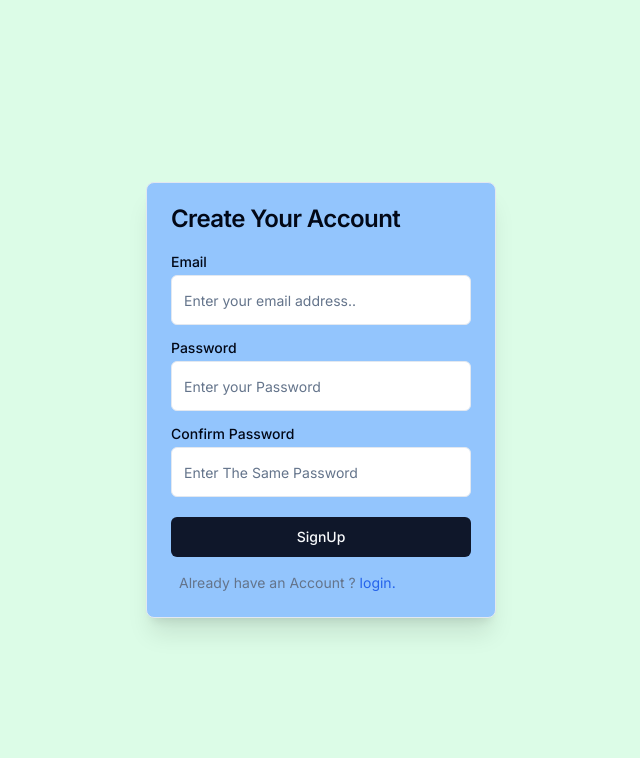
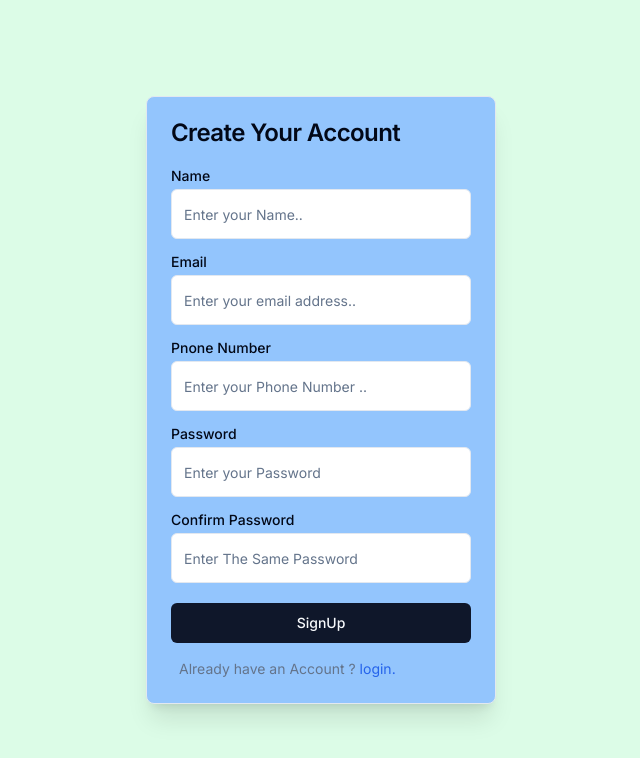
Before and after one commit to Anirbandasjoy/StayManager-Client125, a Next.js app: page /register in a window 1280 px wide. Shown: the top 758 px of the page, without its empty margins (319-959 px from the left). Built offline with nearby package versions, Linux system fonts and the light colour scheme.

Commit message:
Registration Complete ...!

```diff
--- a/src/app/(auth)/register/page.tsx
+++ b/src/app/(auth)/register/page.tsx
@@ -11,32 +11,56 @@ import {
 import { Input } from "@/components/ui/input";
 import { Label } from "@/components/ui/label";
 import { toast } from "@/components/ui/use-toast";
-import { useLoginMutation } from "@/redux/api/baseApi";
+import { useProcessRegisterMutation } from "@/redux/api/baseApi";
 import { useRouter } from "next/navigation";
 import Link from "next/link";
 
 interface IFormInputs {
+  name: string;
   email: string;
+  phone: string,
   password: string;
+  confirmPassword: string;
 }
 
 
 const Register = () => {
 
   const router = useRouter();
-  const [setLogin, { data, isLoading }] = useLoginMutation();
+  const [setProcessRegistration, { data, isLoading }] = useProcessRegisterMutation();
+
   const {
     control,
     handleSubmit,
     formState: { errors },
   } = useForm<IFormInputs>();
+
+  const response = data
+
   const onSubmit: SubmitHandler<IFormInputs> = async (data) => {
+
+    if (data.password !== data.confirmPassword) {
+      return toast({
+        title: "Validataion error.",
+        description: "Password and confirm password will same.",
+      })
+    }
+
     try {
-      await setLogin({ email: data.email, password: data.password }).unwrap();
+
+      await setProcessRegistration({
+        name: data.name,
+        email: data.email,
+        password: data.password,
+        phone: data.phone,
+        profileImage: "https://www.shareicon.net/data/512x512/2016/09/15/829459_man_512x512.png"
+      }).unwrap();
       toast({
-        title: "Login Successfully.",
+        title: "Registration Succesfull",
+        description: `Please Active you email : ${data.email}`
       });
       router.push("/");
+
     } catch (error) {
       console.error("Failed to login:", error);
       toast({
@@ -45,8 +69,8 @@ const Register = () => {
         description: "There was a problem with your request.",
       });
     }
+    console.log(data);
   };
-  console.log(data);
 
   return (
     <>
@@ -58,6 +82,35 @@ const Register = () => {
           <CardContent>
             <form onSubmit={handleSubmit(onSubmit)}>
               <div className="grid w-full items-center gap-4">
+                <div className="flex flex-col space-y-1.5">
+
+                  {/* Name */}
+                  <Label htmlFor="name">Name</Label>
+                  <Controller
+                    name="name"
+                    control={control}
+                    rules={{
+                      required: "name is required",
+                    }}
+                    render={({ field }) => (
+                      <>
+                        <Input
+                          {...field}
+                          id="name"
+                          placeholder="Enter your Name.."
+                          className="py-6"
+                        />
+                        {errors.name && (
+                          <span className="text-red-500 text-xs">
+                            {errors.name.message}
+                          </span>
+                        )}
+                      </>
+                    )}
+                  />
+                </div>
+
+                {/* email */}
                 <div className="flex flex-col space-y-1.5">
                   <Label htmlFor="email">Email</Label>
                   <Controller
@@ -87,6 +140,39 @@ const Register = () => {
                     )}
                   />
                 </div>
+
+                {/* pnone number  */}
+                <div className="flex flex-col space-y-1.5">
+                  <Label htmlFor="phone">Pnone Number</Label>
+                  <Controller
+                    name="phone"
+                    control={control}
+                    rules={{
+                      required: "Phone Number is required",
+                      pattern: {
+                        value: /^(\+8801|01)[3-9]\d{8}$/,
+                        message: "Please enter a valid Bangladeshi phone number",
+                      },
+                    }}
+                    render={({ field }) => (
+                      <>
+                        <Input
+                          {...field}
+                          id="phone"
+                          placeholder="Enter your Phone Number .."
+                          className="py-6"
+                        />
+                        {errors.phone && (
+                          <span className="text-red-500 text-xs">
+                            {errors.phone.message}
+                          </span>
+                        )}
+                      </>
+                    )}
+                  />
+                </div>
+
+                {/* Password */}
                 <div className="flex flex-col space-y-1.5">
                   <Label htmlFor="password">Password</Label>
                   <Controller
@@ -119,16 +205,18 @@ const Register = () => {
                   />
                 </div>
                 <div className="flex flex-col space-y-1.5">
+
+                  {/* Confirm Password */}
                   <Label htmlFor="password">Confirm Password</Label>
                   <Controller
-                    name="password"
+                    name="confirmPassword"
                     control={control}
                     rules={{
-                      required: "Password is required",
+                      required: "confirmPassword is required",
                       pattern: {
                         value:
                           /^(?=.*[A-Z])(?=.*[!@#$%^&*])[A-Za-z\d!@#$%^&*]{6,}$/,
-                        message: "Invalid password. Try again",
+                        message: "Invalid confirmPassword. Try again",
                       },
                     }}
                     render={({ field }) => (
@@ -136,13 +224,13 @@ const Register = () => {
                         <Input
                           {...field}
                           type="password"
-                          id="password"
+                          id="confirmPassword"
                           placeholder="Enter The Same Password"
                           className="py-6"
                         />
-                        {errors.password && (
+                        {errors.confirmPassword && (
                           <span className="text-red-500 text-xs">
-                            {errors.password.message}
+                            {errors.confirmPassword.message}
                           </span>
                         )}
                       </>
@@ -150,6 +238,8 @@ const Register = () => {
                   />
                 </div>
               </div>
+
+              {/* Submit Button */}
               <Button type="submit" className="w-full mt-5">
                 {isLoading ? "Loading..." : "SignUp"}
               </Button>
--- a/src/helper/type.ts
+++ b/src/helper/type.ts
@@ -1,3 +1,5 @@
+import internal from "stream";
+
 export interface loginRequest {
   email: string;
   password: string;
@@ -20,6 +22,22 @@ export interface loginResponse {
     createAt: string;
     updatedAt: string;
   };
+}
+
+export interface registrationResponse {
+  success: boolean,
+  message: string,
+  payload: {
+    token: string,
+  }
+}
+
+export interface registrationRequest {
+  name: string,
+  email: string,
+  password: string,
+  phone: string,
+  profileImage: string
 }
 
 export interface curretUserResponse {
@@ -80,20 +98,20 @@ export interface allUserResponse {
 }
 
 export interface Notice {
-  _id : string,
-  caption : string,
-  author : User,
-  noticeImage : string
+  _id: string,
+  caption: string,
+  author: User,
+  noticeImage: string
 }
 
 export interface allNoticeResponse {
-  success : boolean,
-  message : string,
-  payload : {
-    _id : string,
-    caption : string,
-    noticeImage : string,
-    author : User
+  success: boolean,
+  message: string,
+  payload: {
+    _id: string,
+    caption: string,
+    noticeImage: string,
+    author: User
   }[]
 
 }
--- a/src/redux/api/baseApi.tsx
+++ b/src/redux/api/baseApi.tsx
@@ -4,6 +4,8 @@ import {
   curretUserResponse,
   loginRequest,
   loginResponse,
+  registrationRequest,
+  registrationResponse,
 } from "@/helper/type";
 import { createApi, fetchBaseQuery } from "@reduxjs/toolkit/query/react";
 
@@ -28,13 +30,21 @@ const stayManagerApi = createApi({
     allUser: builder.query<allUserResponse, void>({
       query: () => "/user/find-allUsers",
     }),
-    findNotice : builder.query<allNoticeResponse , void>({
-      query : () => "/notice/find-allNotice"
+    findNotice: builder.query<allNoticeResponse, void>({
+      query: () => "/notice/find-allNotice"
+    }),
+    processRegister: builder.mutation<registrationResponse, registrationRequest>({
+      query: (registerData) => ({
+        url: "/user/process-registation",
+        method: "POST",
+        body: registerData,
+      })
+
     })
   }),
 });
 
-export const { useLoginMutation, useCurrentUserQuery, useAllUserQuery, useFindNoticeQuery } =
+export const { useLoginMutation, useCurrentUserQuery, useAllUserQuery, useFindNoticeQuery, useProcessRegisterMutation } =
   stayManagerApi;
 
 export default stayManagerApi;
```
